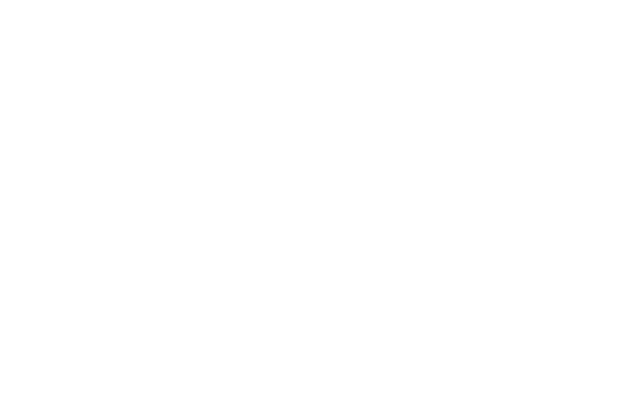
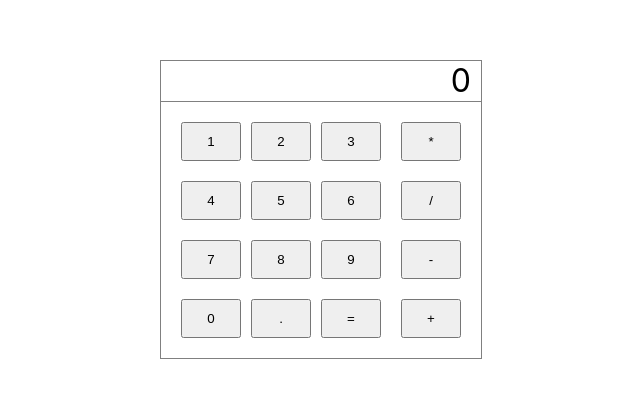
Before and after one commit to malyshkoserhii/calculator, a React (Create React App) app: page / in a window 1280 px wide. Shown: the top 398 px of the page, without its empty margins (320-960 px from the left). Built offline with nearby package versions, Linux system fonts and the light colour scheme.

Commit message:
calculator markup has been added

```diff
--- a/src/App.js
+++ b/src/App.js
@@ -1,5 +1,65 @@
+import { useState } from 'react';
+
 function App() {
-  return <div className="App"></div>;
+  return (
+    <div className="container">
+      <p className="table">0</p>
+      <div className="flex">
+        <div className="figures-wrapper">
+          <button type="button" className="figure-btn">
+            1
+          </button>
+          <button type="button" className="figure-btn">
+            2
+          </button>
+          <button type="button" className="figure-btn">
+            3
+          </button>
+          <button type="button" className="figure-btn">
+            4
+          </button>
+          <button type="button" className="figure-btn">
+            5
+          </button>
+          <button type="button" className="figure-btn">
+            6
+          </button>
+          <button type="button" className="figure-btn">
+            7
+          </button>
+          <button type="button" className="figure-btn">
+            8
+          </button>
+          <button type="button" className="figure-btn">
+            9
+          </button>
+          <button type="button" className="figure-btn">
+            0
+          </button>
+          <button type="button" className="figure-btn">
+            .
+          </button>
+          <button type="button" className="figure-btn">
+            =
+          </button>
+        </div>
+        <div className="actions-wrapper">
+          <button type="button" className="action-btn">
+            *
+          </button>
+          <button type="button" className="action-btn">
+            /
+          </button>
+          <button type="button" className="action-btn">
+            -
+          </button>
+          <button type="button" className="action-btn">
+            +
+          </button>
+        </div>
+      </div>
+    </div>
+  );
 }
 
 export default App;
--- a/src/index.css
+++ b/src/index.css
@@ -1,5 +1,10 @@
+html {
+  box-sizing: border-box;
+}
+
 body {
   margin: 0;
+  padding: 60px 0;
   font-family: -apple-system, BlinkMacSystemFont, 'Segoe UI', 'Roboto', 'Oxygen',
     'Ubuntu', 'Cantarell', 'Fira Sans', 'Droid Sans', 'Helvetica Neue',
     sans-serif;
@@ -11,3 +16,60 @@
   font-family: source-code-pro, Menlo, Monaco, Consolas, 'Courier New',
     monospace;
 }
+
+.container {
+  display: flex;
+  flex-direction: column;
+  margin: 0 auto;
+  width: 320px;
+}
+
+.figures-wrapper {
+  display: flex;
+  flex-wrap: wrap;
+  justify-content: space-between;
+  padding: 20px;
+  width: 200px;
+}
+
+.flex {
+  display: flex;
+  flex-direction: row;
+  justify-content: space-between;
+  width: 320px;
+  border-left: 1px solid grey;
+  border-right: 1px solid grey;
+  border-bottom: 1px solid grey;
+}
+
+.figure-btn,
+.action-btn {
+  width: 60px;
+  padding: 10px;
+  cursor: pointer;
+}
+
+.actions-wrapper {
+  display: flex;
+  flex-direction: column;
+  width: 80px;
+  padding: 20px 0px;
+}
+
+.table {
+  margin: 0;
+  width: 300px;
+  font-size: 32px;
+  text-align: right;
+  line-height: 20px;
+  padding: 10px;
+  border: 1px solid gray;
+}
+
+.figure-btn:not(:nth-last-of-type(-n + 3)) {
+  margin-bottom: 20px;
+}
+
+.action-btn:not(:last-child) {
+  margin-bottom: 20px;
+}
```
